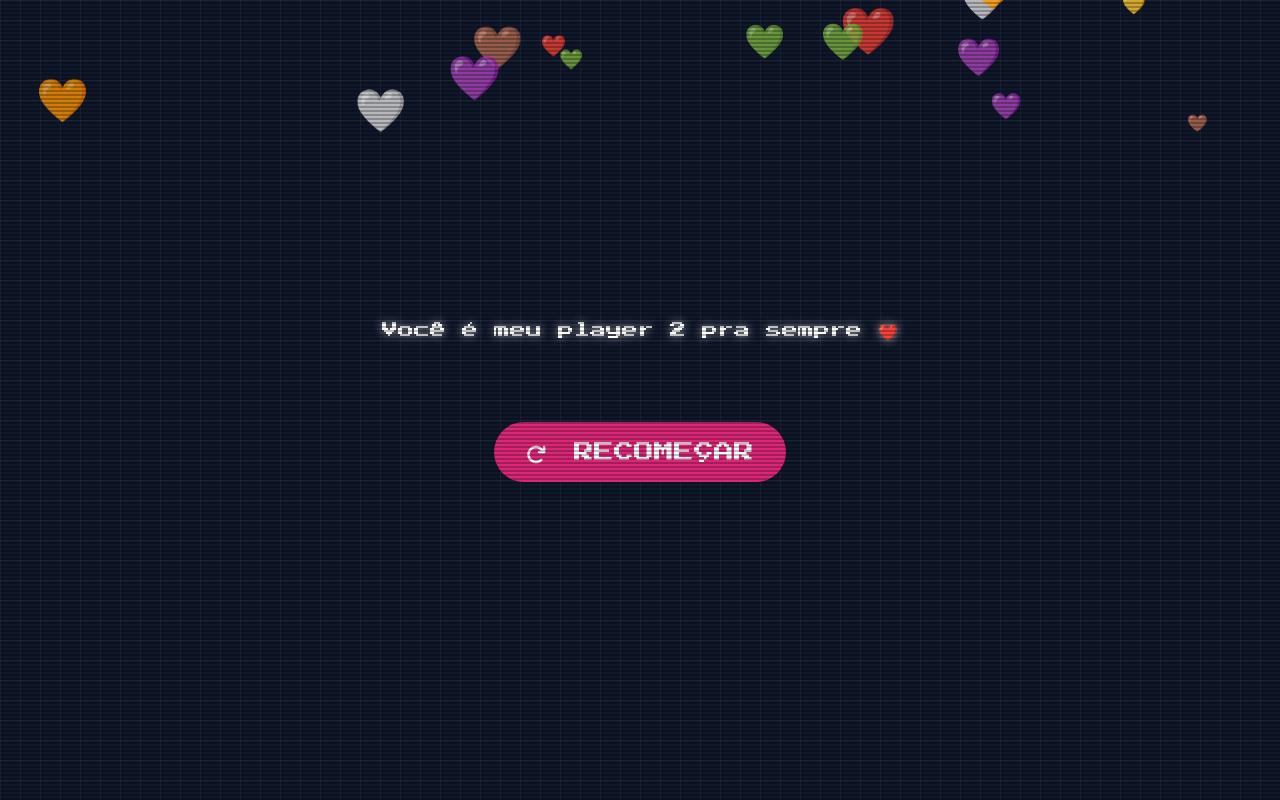
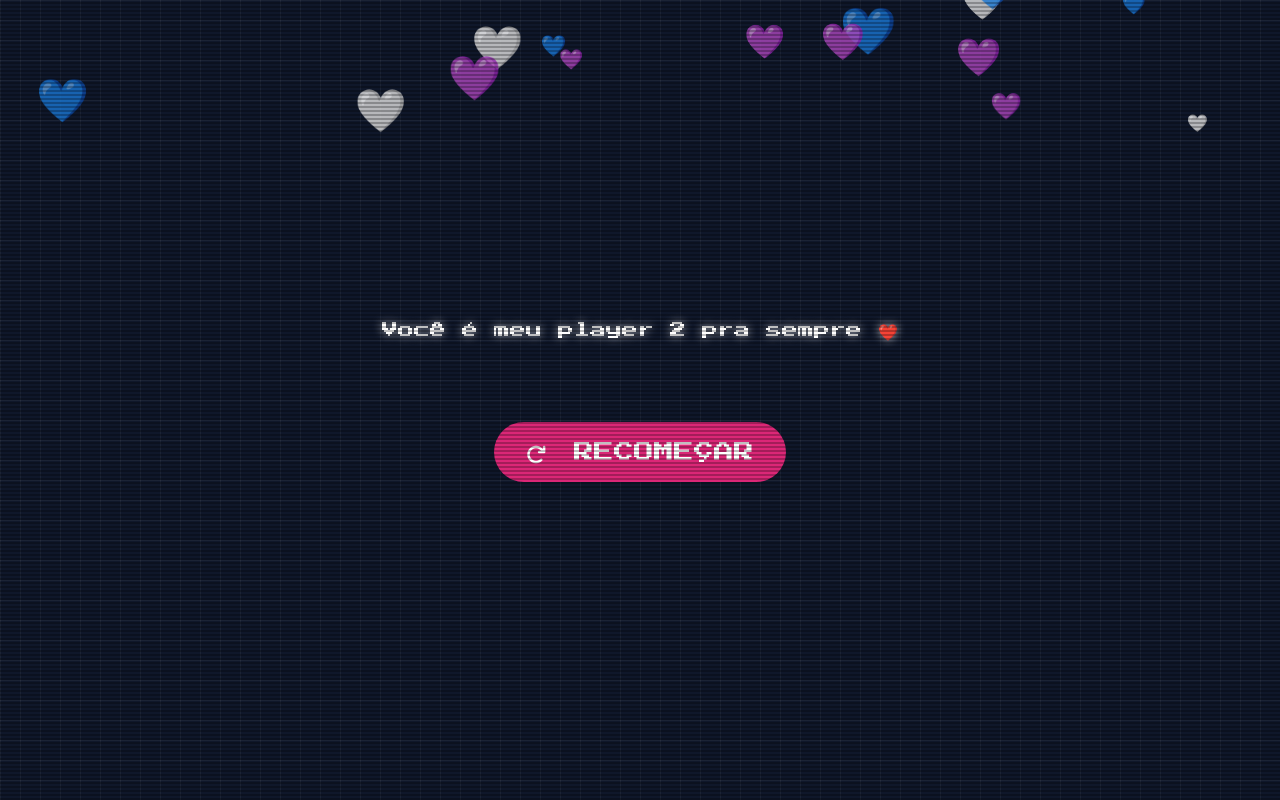
Before and after one commit to TxEzz9/ParaOMeuamor, a plain HTML site: page index.html in a window 1280 px wide. Both pictures are taken after a click on the button "PLAY". Shown: the top 800 px of the page. Drawn offline with nearby package versions, Linux system fonts and the light colour scheme.

Commit message:
Update index.html

```diff
--- a/index.html
+++ b/index.html
@@ -119,7 +119,7 @@
 
     <!-- Game Screen -->
     <div class="game-screen flex flex-col items-center justify-center gap-12 p-8 text-center">
-        <h1 class="text-4xl md:text-6xl text-pink-500 mb-4">LOVE QUEST</h1>
+        <h1 class="text-4xl md:text-6xl text-pink-500 mb-4">De: Carlos para: Naju💙</h1>
         <div class="relative">
             <div class="absolute -inset-4 bg-pink-500 rounded-full blur opacity-75"></div>
             <button id="playBtn" class="play-btn bg-pink-600 hover:bg-pink-700 text-white text-2xl md:text-4xl px-12 py-6 rounded-full relative">
@@ -181,7 +181,7 @@
                 "Você é o easter egg que eu nunca esperava encontrar.",
                 "Nosso amor é como Tetris - todas as peças se encaixam perfeitamente.",
                 "Você é o continue quando eu falho.",
-                "Se amor fosse um jogo, eu escolheria o multiplayer só com você."
+                "Eu te amo Julia, você é minha amostradinha!!💙"
             ];
 
             // Start menu music
@@ -249,7 +249,7 @@
 
             // Create falling hearts
             function createHearts() {
-                const heartEmojis = ['❤️', '🧡', '💛', '💚', '💙', '💜', '🤎', '🖤', '🤍'];
+                const heartEmojis = ['💙', '💜', '🤍'];
 
                 function createHeart() {
                     const heart = document.createElement('div');
```
